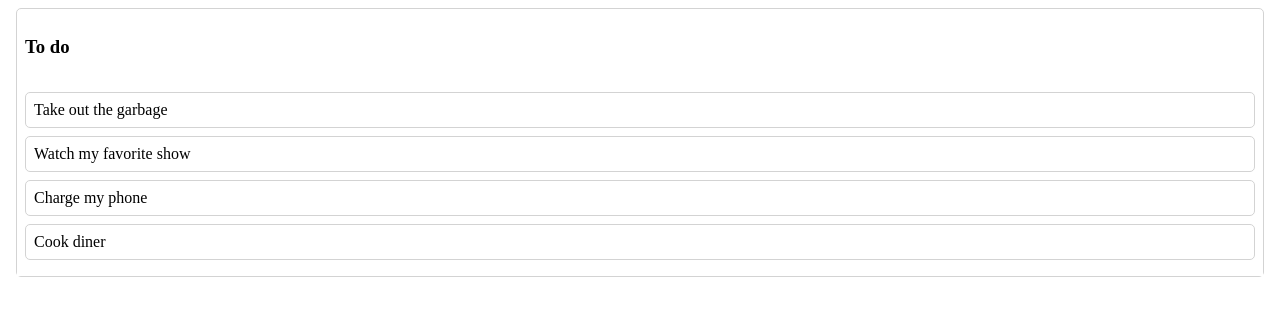
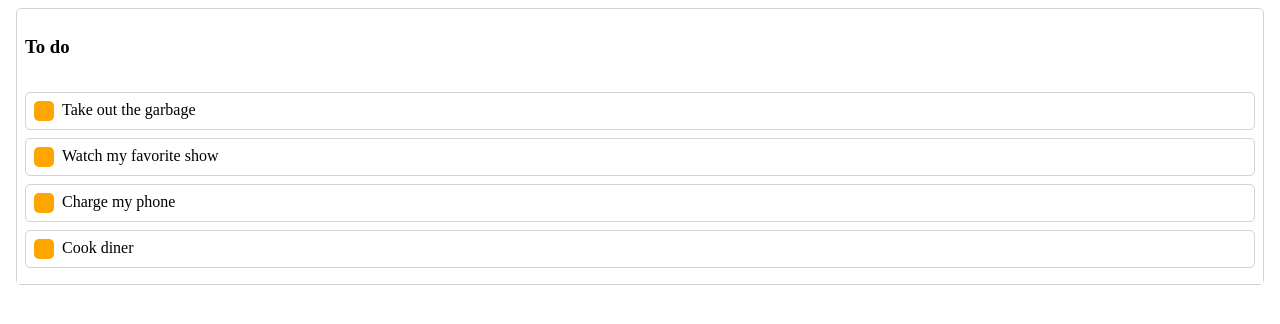
Before and after one commit to Elshad98/drag-and-drop, a React (Create React App) app: page / in a window 1280 px wide. Shown: the top 324 px of the page. Built offline with nearby package versions, Linux system fonts and the light colour scheme.

Commit message:
Designate Control of Dragging for a react-beautiful-dnd Draggable with dragHandleProps

```diff
--- a/src/App.js
+++ b/src/App.js
@@ -12,23 +12,7 @@ class App extends React.Component{
 		this.state = initialData;
     }
 
-    onDragStart = () => {
-        document.body.style.color = 'orange';
-    }
-
-    onDragUpdate = (update) => {
-        const { distination } = update;
-        const opacity = distination
-            ? distination.index / Object.keys(this.state.tasks).length
-            : 0;
-        document.body.style.backgroundColor = `rgba(153, 141, 217, ${opacity})`;
-        console.log(`rgba(153, 141, 217, ${opacity})`);
-    }
-
     onDragEnd = (result) => {
-        document.body.style.color = 'inherit';
-        document.body.style.backgroundColor = 'inherit';
-
         const { destination, source, draggableId } = result;
 
         if (!destination) {
@@ -65,11 +49,7 @@ class App extends React.Component{
 
     render() {
         return (
-            <DragDropContext
-                onDragStart={this.onDragStart}
-                onDragUpdate={this.onDragUpdate}
-                onDragEnd={this.onDragEnd}
-            >
+            <DragDropContext onDragEnd={this.onDragEnd}>
                 {this.state.columnOrder.map((columnId) => {
 			        const column = this.state.columns[columnId];
 			        const tasks = column.taskIds.map((taskId) => this.state.tasks[taskId]);
--- a/src/components/Task.js
+++ b/src/components/Task.js
@@ -8,6 +8,15 @@ const Container = styled.div`
     padding: 8px;
     margin-bottom: 8px;
     background-color: ${props => (props.isDragging ? '#AACD00' : '#fff')};
+    display: flex;
+`;
+
+const Handle = styled.div`
+    width: 20px;
+    height: 20px;
+    border-radius: 5px;
+    background-color: orange;
+    margin-right: 8px;
 `;
 
 class Task extends React.Component {
@@ -17,10 +26,10 @@ class Task extends React.Component {
                 {(provided, snapshot) => (
                     <Container
                         {...provided.draggableProps}
-                        {...provided.dragHandleProps}
                         ref={provided.innerRef}
                         isDragging={snapshot.isDragging}
                     >
+                        <Handle {...provided.dragHandleProps} />
                         {this.props.task.content}
                     </Container>
                 )}
```
